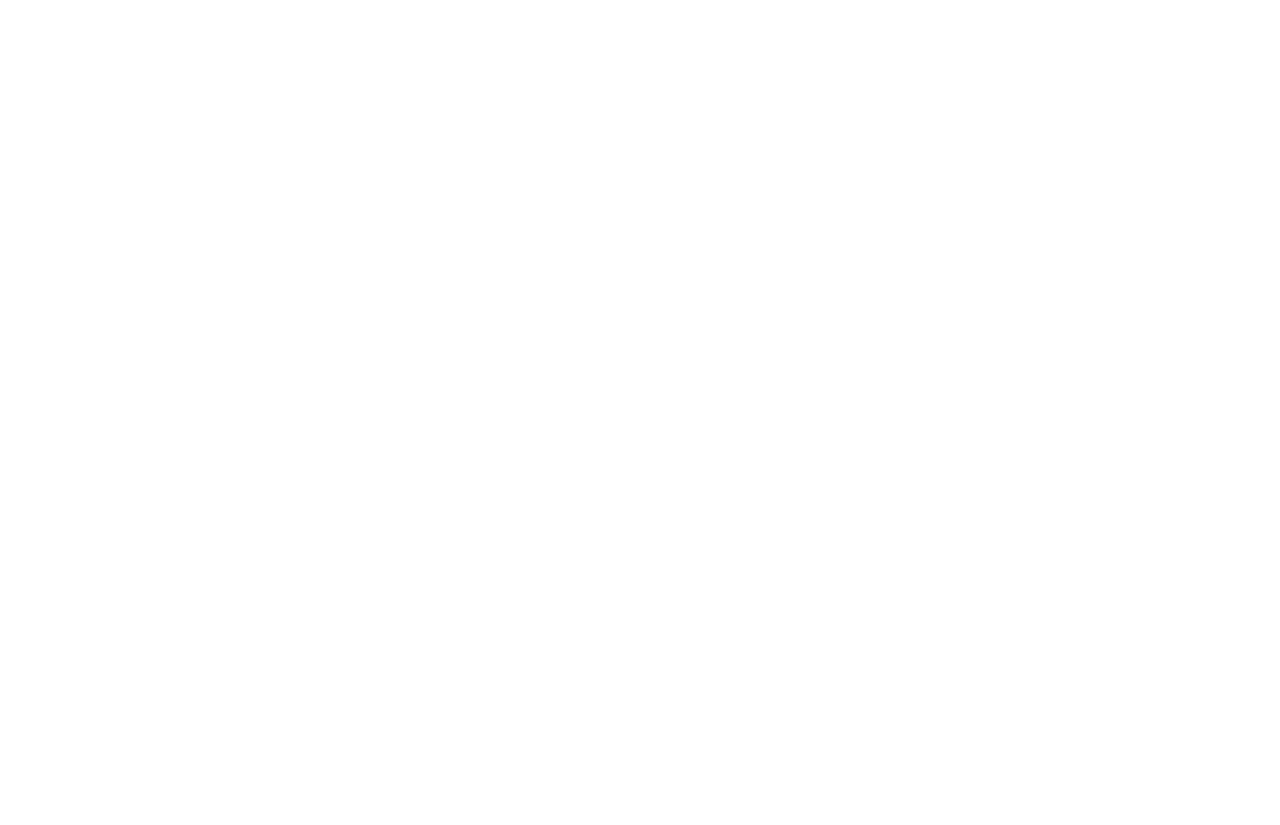
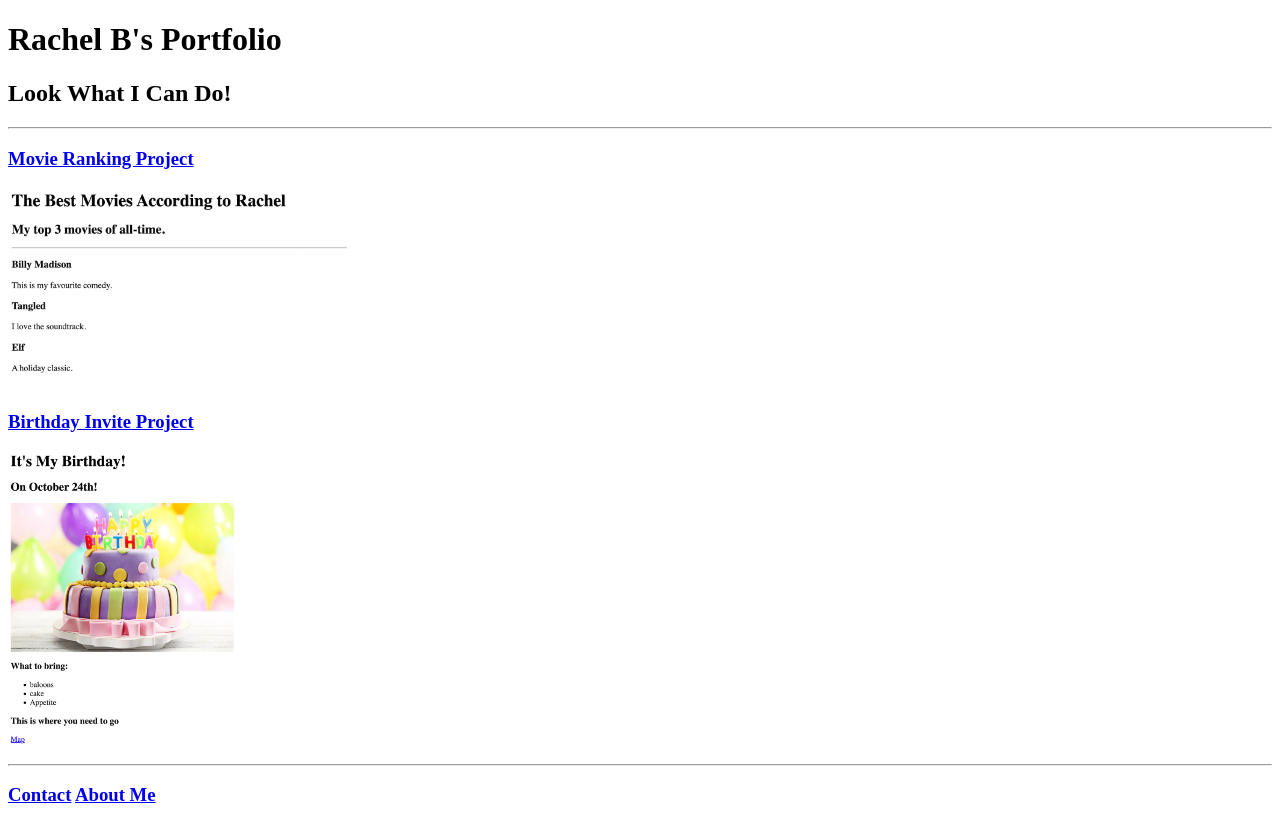
Before and after one commit to rnbauer/html-portfolio, a plain HTML site: page index.html in a window 1280 px wide. Before the commit the page ends 800 px from the top, so only its background shows below. Drawn offline with Linux system fonts and the light colour scheme.

Commit message:
Update index.html

```diff
--- a/index.html
+++ b/index.html
@@ -1,15 +1,24 @@
-<!-- TODO 1: Create the HTML Boilerplate -->
+<!DOCTYPE html>
+<html lang="en-US"
 
-<!-- TODO 2: Add Your previous projects' HTML into the public folder -->
+<head>
+    <meta charset="UTF-8">
+    <title>Rachel B's Portfolio</title>
+</head>
 
-<!-- TODO 3: Take screenshots of your project previews and add the images to the images folder -->
+<body>
+<h1>Rachel B's Portfolio</h1>
+<h2>Look What I Can Do!</h2>
 
-<!-- TODO 4: Add titles/subtitles etc. -->
+<hr />
+<h3><a href="./public/movie-ranking.html"> Movie Ranking Project</a></h3>
+<img src="./assets/images/Best Movies.png" height ="200" alt ="movie project" />
+<h3><a href="./public/birthday-invite.html">Birthday Invite Project</a></h3>
+<img src="./assets/images/Birthday.png" height ="300" alt="birthday project" />
 
-<!-- TODO 5: Add a link to the project pages -->
+<hr />
+<h3><a href="./public/contact.html"> Contact</a> <a href="./public/about.html"> About Me</a></h3>
 
-<!-- TODO 6: Add images to show the project previews
-HINT for TODO 6: You can use the height attribute set to 200 to make the image smaller:
-https://developer.mozilla.org/en-US/docs/Web/HTML/Element/img#attr-height -->
+</body>
 
-<!-- TODO 7: Add the Contact Me and About Me page links -->
+</html>
```
